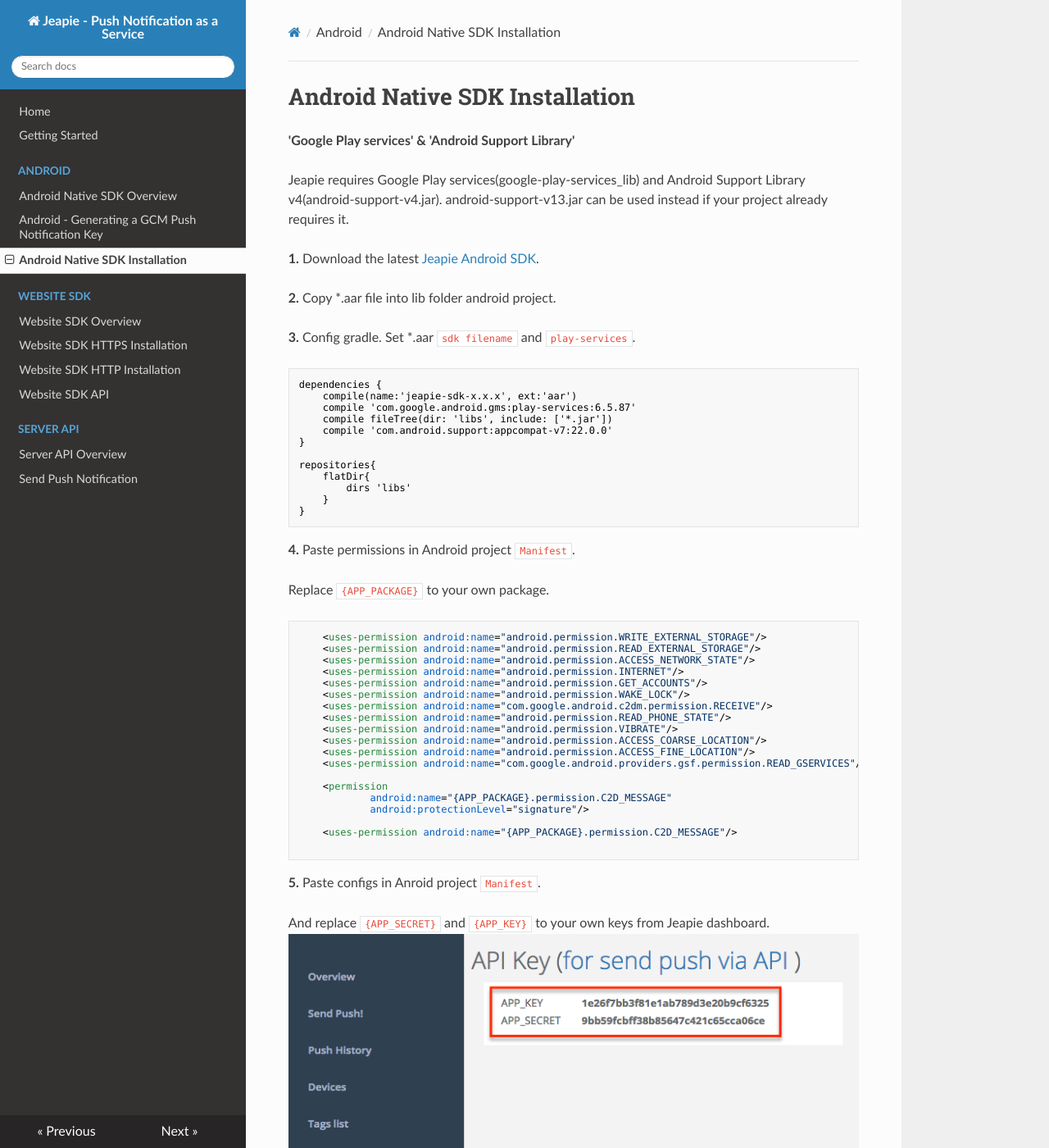
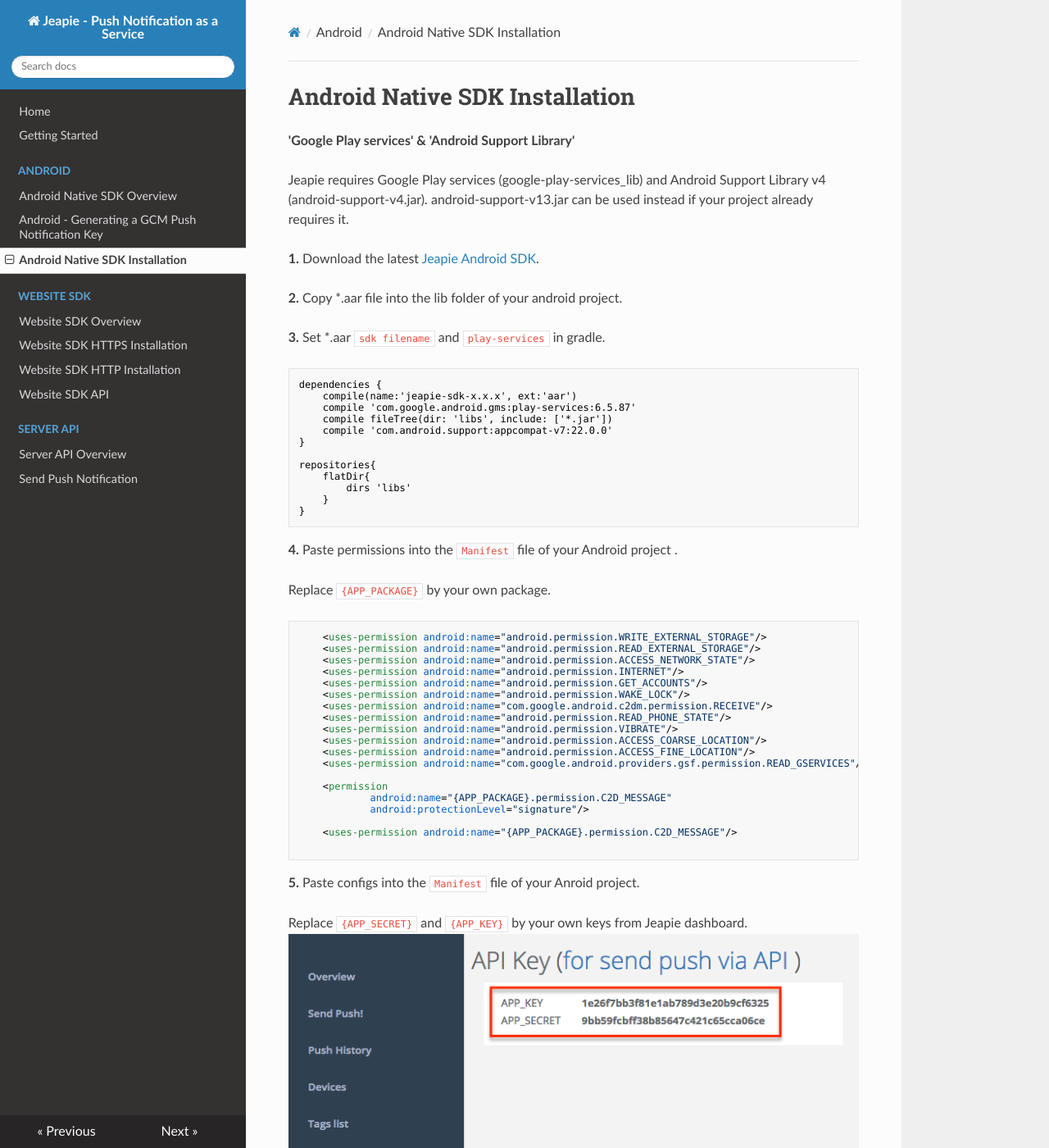
Before and after one commit to Jeapie/jeapie-docs, an MkDocs documentation site: the page built from docs/Android/Android-Native-SDK-Installation.md, in a window 1280 px wide and 1400 px high. Shown: the whole window at 82% size. Built offline with MkDocs 1.6.1, drawn with Linux system fonts in a browser that asks for light colours; nearby versions of some CDN libraries; old or Windows-style settings are respelled for this version of MkDocs; some of the changed text lies outside the part shown.

Commit message:
Update Android-Native-SDK-Installation.md

````diff
--- a/docs/Android/Android-Native-SDK-Installation.md
+++ b/docs/Android/Android-Native-SDK-Installation.md
@@ -2,14 +2,14 @@
 
 **'Google Play services' & 'Android Support Library'**
 
-Jeapie requires Google Play services(google-play-services_lib) and Android Support Library v4(android-support-v4.jar). android-support-v13.jar can be used instead if your project already requires it.
+Jeapie requires Google Play services (google-play-services_lib) and Android Support Library v4 (android-support-v4.jar). android-support-v13.jar can be used instead if your project already requires it.
 
 **1.** Download the latest [Jeapie Android SDK](https://github.com/Jeapie/jeapie-android).
 
-**2.** Copy \*.aar file into lib folder android project.
+**2.** Copy \*.aar file into the lib folder of your android project.
 
 
-**3.** Config gradle. Set \*.aar `sdk filename` and `play-services`.
+**3.** Set \*.aar `sdk filename` and `play-services` in gradle.
 
 ```gradle
 dependencies {
@@ -26,9 +26,9 @@ repositories{
 }
 ```
 
-**4.** Paste permissions in Android project `Manifest`.
+**4.** Paste permissions into the `Manifest` file of your Android project .
 
-Replace `{APP_PACKAGE}` to your own package.
+Replace `{APP_PACKAGE}` by your own package.
 
 ```xml
     <uses-permission android:name="android.permission.WRITE_EXTERNAL_STORAGE"/>
@@ -52,13 +52,13 @@ Replace `{APP_PACKAGE}` to your own package.
 
 ```
 
-**5.** Paste configs in Anroid project `Manifest`.
+**5.** Paste configs into the `Manifest` file of your Anroid project.
 
-And replace `{APP_SECRET}` and `{APP_KEY}` to your own keys from Jeapie dashboard.
+Replace `{APP_SECRET}` and `{APP_KEY}` by your own keys from Jeapie dashboard.
 ![Rest api keys](/img/00000206.png)
 
 
-And `A{PROJECT_ID}` to project number from Google Console.<br>
+Also replace  `A{PROJECT_ID}` by a project number from your Google Console.<br>
 Look [How to get project number](Android-Generating-a-GCM-Push-Notification-Key/#step-1-create-a-google-project-and-save-the-project-number)
 
 <div class="admonition note">
@@ -112,7 +112,7 @@ Example: "A1111111111"</p>
 </application>
 ```
 
-**6.** Paste in Launch Activity
+**6.** Paste the code into "Launch Activity"
 
 ```java
 JeapieAPI.init(getApplicationContext());
````
